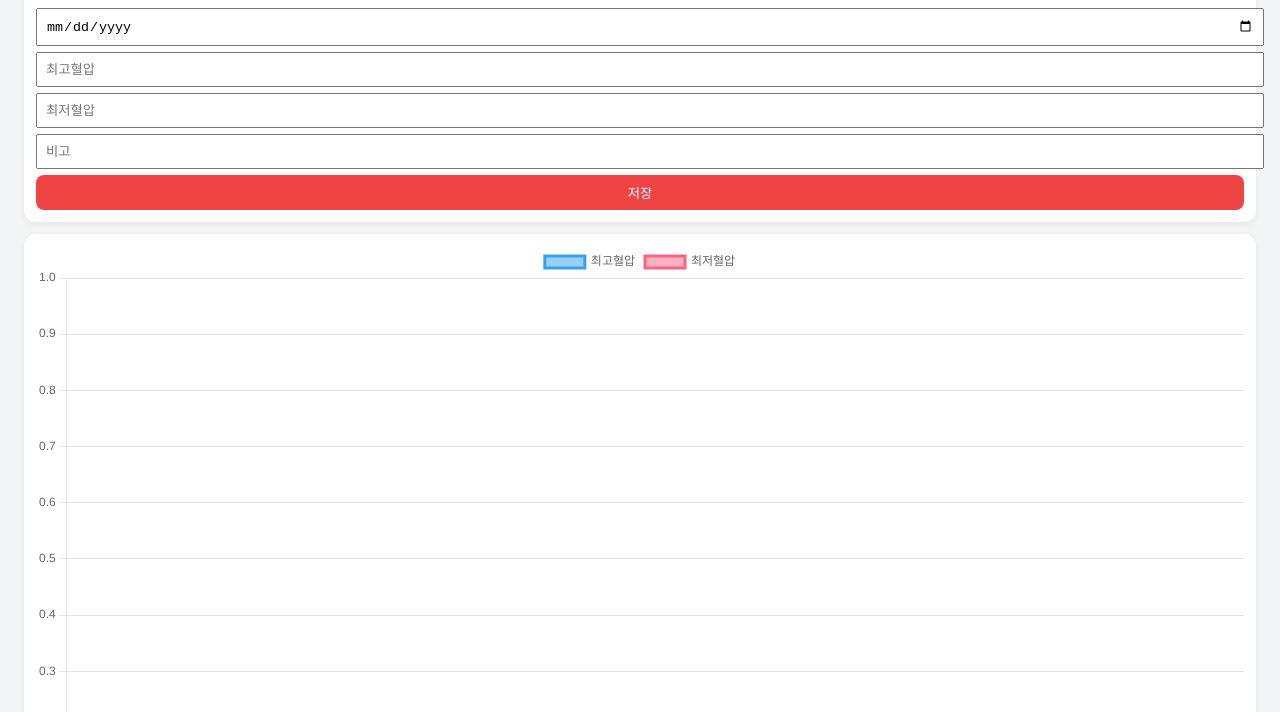
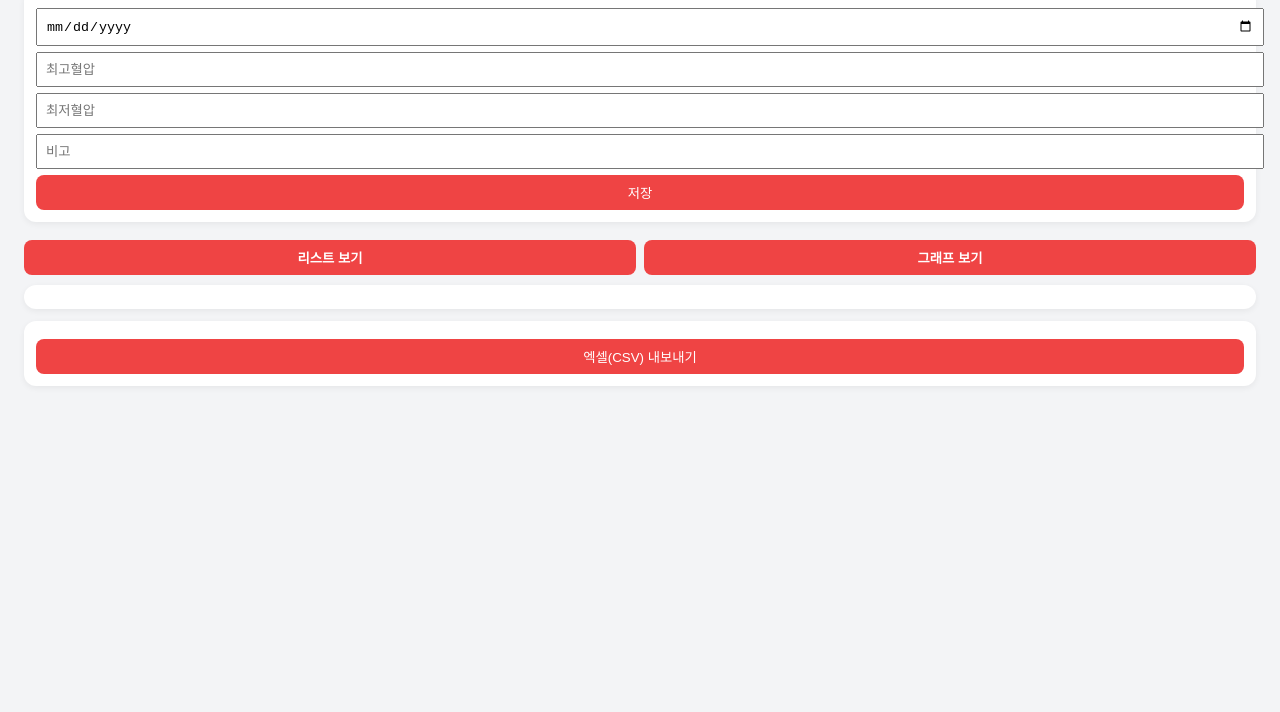
Before and after one commit to k3j3s3/bp-app, a plain HTML site: page index.html in a window 1280 px wide. Shown: the part 88-800 px from the top of the page. Drawn offline with nearby package versions, Linux system fonts and the light colour scheme.

Commit message:
Update index.html

```diff
--- a/index.html
+++ b/index.html
@@ -13,6 +13,22 @@
     input, button { width:100%; padding:8px; margin-top:6px; }
     button { background:#ef4444; color:white; border:none; border-radius:8px; }
     .high { color:#dc2626; font-weight:bold; }
+    .view-toggle {
+  display: flex;
+  gap: 8px;
+  margin-bottom: 10px;
+}
+
+.view-toggle button {
+  flex: 1;
+  background: #ef4444;
+  color: white;
+  border: none;
+  border-radius: 8px;
+  padding: 8px;
+  font-weight: bold;
+}
+
   </style>
 </head>
 <body>
@@ -26,8 +42,19 @@
   <button onclick="add()">저장</button>
 </div>
 
-<div class="card"><canvas id="chart"></canvas></div>
-<div class="card" id="list"></div>
+  <div class="view-toggle">
+  <button onclick="showList()">리스트 보기</button>
+  <button onclick="showChart()">그래프 보기</button>
+</div>
+
+
+<div class="card" id="chartView" style="display:none;">
+  <canvas id="chart"></canvas>
+</div>
+
+<div class="card" id="listView">
+  <div id="list"></div>
+</div>
 
 <div class="card">
   <button onclick="exportCSV()">엑셀(CSV) 내보내기</button>
@@ -78,6 +105,21 @@ function exportCSV(){
   a.click();
 }
 render();
+  function showList() {
+  document.getElementById("listView").style.display = "block";
+  document.getElementById("chartView").style.display = "none";
+}
+
+function showChart() {
+  document.getElementById("listView").style.display = "none";
+  document.getElementById("chartView").style.display = "block";
+  setTimeout(() => {
+    if (chart) chart.update();
+  }, 50);
+}
+
+}
+
 </script>
 </body>
 </html>
```
